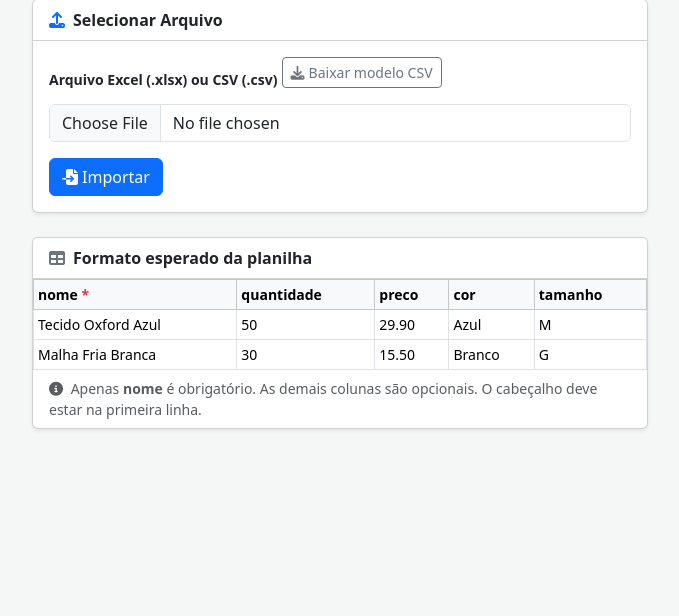
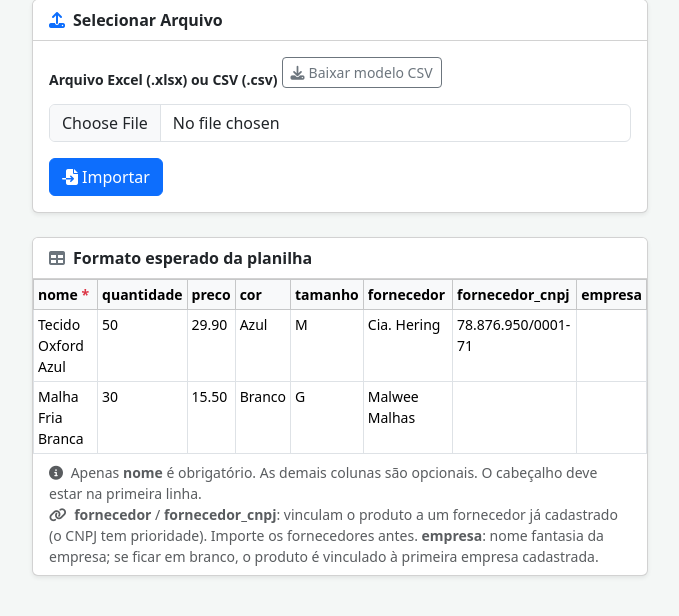
Before and after one commit to gustavosdefreitas/Plataforma-Gestao-Textil-PIV, a FastAPI app: template templates/importar_produtos.html in a window 1280 px wide. Shown: the part 129-745 px from the top of the page, without its empty margins (300-979 px from the left). Run offline with FastAPI, Linux system fonts and the light colour scheme; the template is opened without the code that fills it, so the values that code supplies are empty; parts of the project's set-up code (start-up, migrations or seed data) failed here and were passed over.

Commit message:
feat: importacao de produtos vincula fornecedor (CNPJ ou nome) e empresa v1.3.0

```diff
--- a/main.py
+++ b/main.py
@@ -1181,13 +1181,49 @@ async def importar_produtos_post(request: Request, arquivo: UploadFile = File(..
                 "erro_global": f"Coluna obrigatória 'nome' não encontrada. Colunas encontradas: {list(df.columns)}"
             })
 
+        def _val(row, col):
+            v = str(row.get(col, "")).strip()
+            return "" if v.lower() == "nan" else v
+
         with engine.connect() as conn:
+            # Mapas para vincular fornecedor (por CNPJ ou nome) e empresa (por nome fantasia)
+            forn_rows = conn.execute(text("SELECT id, nome, cnpj FROM fornecedores")).fetchall()
+            forn_por_cnpj = {re.sub(r"\D", "", f.cnpj or ""): f.id for f in forn_rows if f.cnpj}
+            forn_por_nome = {(f.nome or "").strip().lower(): f.id for f in forn_rows}
+            emp_rows = conn.execute(text("SELECT id, nome_fantasia FROM empresas ORDER BY id")).fetchall()
+            emp_por_nome = {(e.nome_fantasia or "").strip().lower(): e.id for e in emp_rows}
+            # Sem coluna 'empresa', o produto vai para a primeira empresa cadastrada,
+            # garantindo que apareça no dashboard, nas etiquetas e na exportação
+            empresa_padrao = emp_rows[0].id if emp_rows else None
+
             for i, row in df.iterrows():
                 nome = str(row.get("nome", "")).strip()
                 if not nome or nome == "nan":
                     ignorados += 1
                     continue
                 try:
+                    # Vincular fornecedor: CNPJ tem prioridade sobre o nome
+                    fornecedor_id = None
+                    f_cnpj = re.sub(r"\D", "", _val(row, "fornecedor_cnpj"))
+                    f_nome = _val(row, "fornecedor")
+                    if f_cnpj or f_nome:
+                        fornecedor_id = forn_por_cnpj.get(f_cnpj) if f_cnpj else None
+                        if fornecedor_id is None and f_nome:
+                            fornecedor_id = forn_por_nome.get(f_nome.lower())
+                        if fornecedor_id is None:
+                            ignorados += 1
+                            erros.append(f"Linha {i+2}: fornecedor '{f_nome or f_cnpj}' não cadastrado — importe os fornecedores antes (ignorado)")
+                            continue
+                    # Vincular empresa
+                    e_nome = _val(row, "empresa")
+                    if e_nome:
+                        empresa_id = emp_por_nome.get(e_nome.lower())
+                        if empresa_id is None:
+                            ignorados += 1
+                            erros.append(f"Linha {i+2}: empresa '{e_nome}' não cadastrada (ignorado)")
+                            continue
+                    else:
+                        empresa_id = empresa_padrao
                     # Verificar duplicata por nome
                     existe = conn.execute(
                         text("SELECT id FROM produtos WHERE LOWER(nome) = LOWER(:nome)"),
@@ -1202,9 +1238,10 @@ async def importar_produtos_post(request: Request, arquivo: UploadFile = File(..
                     cor = str(row.get("cor", "")).strip() if str(row.get("cor", "")) != "nan" else ""
                     tamanho = str(row.get("tamanho", "")).strip() if str(row.get("tamanho", "")) != "nan" else ""
                     conn.execute(text("""
-                        INSERT INTO produtos (nome, quantidade, preco, cor, tamanho)
-                        VALUES (:nome, :quantidade, :preco, :cor, :tamanho)
-                    """), {"nome": nome, "quantidade": quantidade, "preco": preco, "cor": cor, "tamanho": tamanho})
+                        INSERT INTO produtos (nome, quantidade, preco, cor, tamanho, empresa_id, fornecedor_id)
+                        VALUES (:nome, :quantidade, :preco, :cor, :tamanho, :empresa_id, :fornecedor_id)
+                    """), {"nome": nome, "quantidade": quantidade, "preco": preco, "cor": cor, "tamanho": tamanho,
+                           "empresa_id": empresa_id, "fornecedor_id": fornecedor_id})
                     inseridos += 1
                 except Exception as e:
                     erros.append(f"Linha {i+2}: {str(e)[:80]}")
--- a/templates/importar_produtos.html
+++ b/templates/importar_produtos.html
@@ -63,6 +63,9 @@
                             <th>preco</th>
                             <th>cor</th>
                             <th>tamanho</th>
+                            <th>fornecedor</th>
+                            <th>fornecedor_cnpj</th>
+                            <th>empresa</th>
                         </tr>
                     </thead>
                     <tbody>
@@ -72,6 +75,9 @@
                             <td>29.90</td>
                             <td>Azul</td>
                             <td>M</td>
+                            <td>Cia. Hering</td>
+                            <td>78.876.950/0001-71</td>
+                            <td></td>
                         </tr>
                         <tr>
                             <td>Malha Fria Branca</td>
@@ -79,13 +85,19 @@
                             <td>15.50</td>
                             <td>Branco</td>
                             <td>G</td>
+                            <td>Malwee Malhas</td>
+                            <td></td>
+                            <td></td>
                         </tr>
                     </tbody>
                 </table>
             </div>
             <p class="text-muted small px-3 py-2 mb-0">
                 <i class="fas fa-info-circle me-1"></i>
-                Apenas <strong>nome</strong> é obrigatório. As demais colunas são opcionais. O cabeçalho deve estar na primeira linha.
+                Apenas <strong>nome</strong> é obrigatório. As demais colunas são opcionais. O cabeçalho deve estar na primeira linha.<br>
+                <i class="fas fa-link me-1"></i>
+                <strong>fornecedor</strong> / <strong>fornecedor_cnpj</strong>: vinculam o produto a um fornecedor já cadastrado (o CNPJ tem prioridade). Importe os fornecedores antes.
+                <strong>empresa</strong>: nome fantasia da empresa; se ficar em branco, o produto é vinculado à primeira empresa cadastrada.
             </p>
         </div>
     </div>
```
Also changed, not shown: static/modelo_produtos.csv (+5 -6 lines), README.md, 1 other file.
